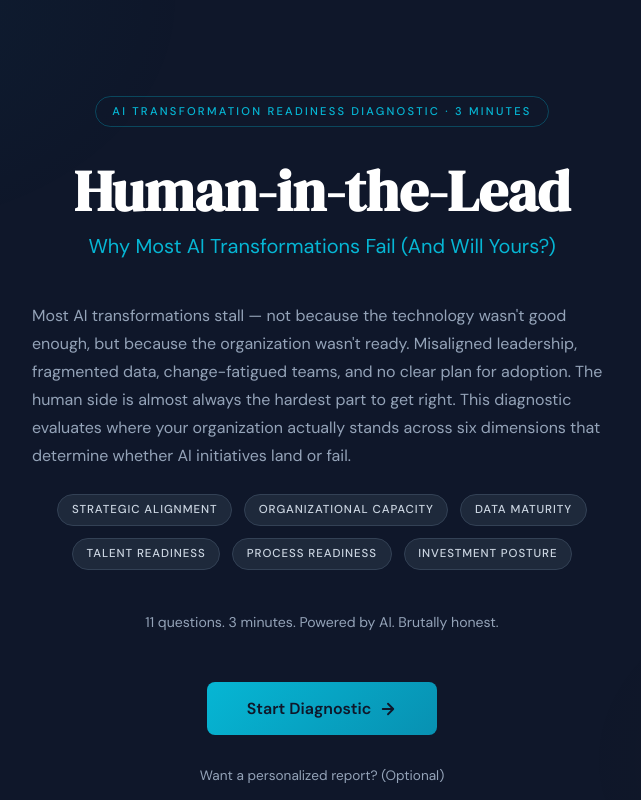
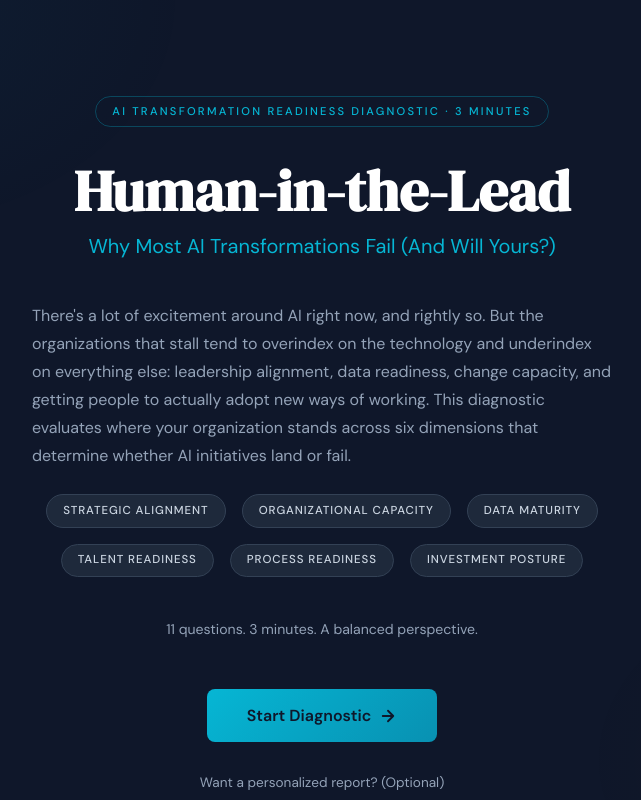
Before and after one commit to christianspetz/human-in-the-lead, a React (Vite) app in the folder client/: page / in a window 1280 px wide. Shown: the top 800 px of the page, without its empty margins (318-959 px from the left). Built offline with nearby package versions, Linux system fonts and the light colour scheme.

Commit message:
V2 final

```diff
--- a/client/src/components/Landing.jsx
+++ b/client/src/components/Landing.jsx
@@ -14,7 +14,7 @@ export default function Landing({ onStart }) {
         <h1 className="animate-in animate-in-delay-1">Human-in-the-Lead</h1>
         <p className="subtitle animate-in animate-in-delay-2">Why Most AI Transformations Fail (And Will Yours?)</p>
         <p className="description animate-in animate-in-delay-3">
-          Most AI transformations stall — not because the technology wasn't good enough, but because the organization wasn't ready. Misaligned leadership, fragmented data, change-fatigued teams, and no clear plan for adoption. The human side is almost always the hardest part to get right. This diagnostic evaluates where your organization actually stands across six dimensions that determine whether AI initiatives land or fail.
+          There's a lot of excitement around AI right now, and rightly so. But the organizations that stall tend to overindex on the technology and underindex on everything else: leadership alignment, data readiness, change capacity, and getting people to actually adopt new ways of working. This diagnostic evaluates where your organization stands across six dimensions that determine whether AI initiatives land or fail.
         </p>
         <div className="dimension-list animate-in animate-in-delay-4">
           <span className="dimension-tag">Strategic Alignment</span>
@@ -25,7 +25,7 @@ export default function Landing({ onStart }) {
           <span className="dimension-tag">Investment Posture</span>
         </div>
         <p className="description secondary animate-in animate-in-delay-4">
-          11 questions. 3 minutes. Powered by AI. Brutally honest.
+          11 questions. 3 minutes. A balanced perspective.
         </p>
         <div className="animate-in animate-in-delay-5">
           <button className="btn-primary" onClick={() => onStart(name, email)}>
--- a/client/src/styles/index.css
+++ b/client/src/styles/index.css
@@ -53,8 +53,8 @@ body { font-family: var(--font-body); background: var(--navy); color: var(--whit
 .landing .subtitle { font-size: clamp(1rem, 2.5vw, 1.25rem); color: var(--teal); font-weight: 400; margin-bottom: 2.5rem; }
 .landing .description { font-size: 1rem; color: var(--slate-light); line-height: 1.75; max-width: 580px; margin: 0 auto 1.5rem; text-align: left; }
 .landing .description.secondary { font-size: 0.88rem; color: var(--slate-light); font-style: normal; text-align: center; margin-bottom: 3rem; }
-.dimension-list { display: flex; flex-wrap: wrap; gap: 0.75rem; justify-content: center; margin: 1.5rem auto 2.5rem; max-width: 560px; }
-.dimension-tag { font-size: 0.72rem; letter-spacing: 0.08em; text-transform: uppercase; color: var(--slate-lighter); background: var(--navy-light); border: 1px solid var(--navy-mid); padding: 0.35rem 0.85rem; border-radius: 100px; font-weight: 500; white-space: nowrap; }
+.dimension-list { display: flex; flex-wrap: wrap; gap: 1rem; justify-content: center; margin: 1.5rem auto 2.5rem; max-width: 600px; }
+.dimension-tag { font-size: 0.72rem; letter-spacing: 0.08em; text-transform: uppercase; color: var(--slate-lighter); background: var(--navy-light); border: 1px solid var(--navy-mid); padding: 0.4rem 1rem; border-radius: 100px; font-weight: 500; white-space: nowrap; }
 .dimension-scores { display: grid; grid-template-columns: repeat(3, 1fr); gap: 0.75rem; margin-bottom: 2.5rem; }
 .dim-score-card { background: var(--navy-light); border: 1px solid var(--navy-mid); border-radius: 10px; padding: 1rem; text-align: center; }
 .dim-score-card .dim-value { font-size: 1.6rem; font-weight: 700; margin-bottom: 0.25rem; }
```
